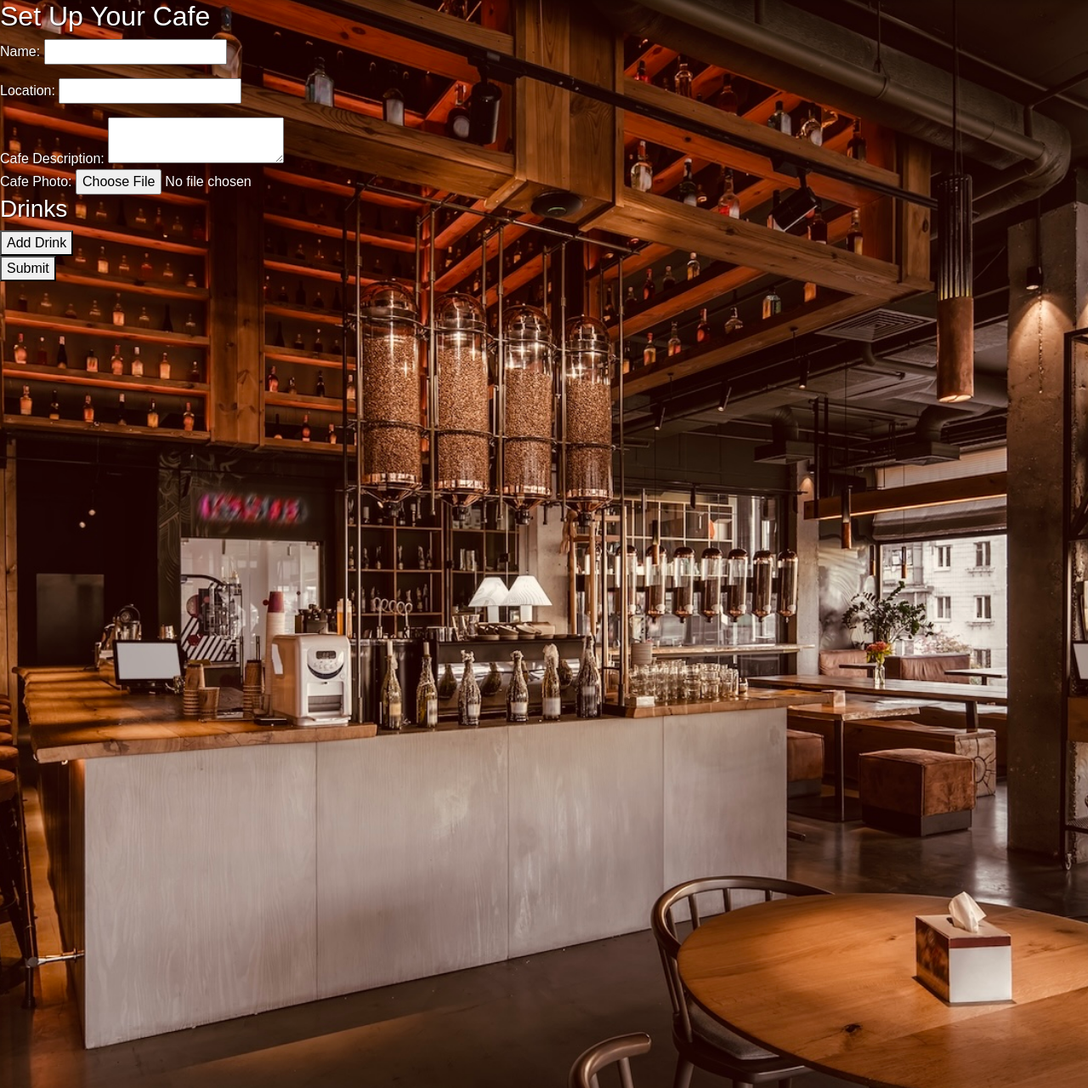
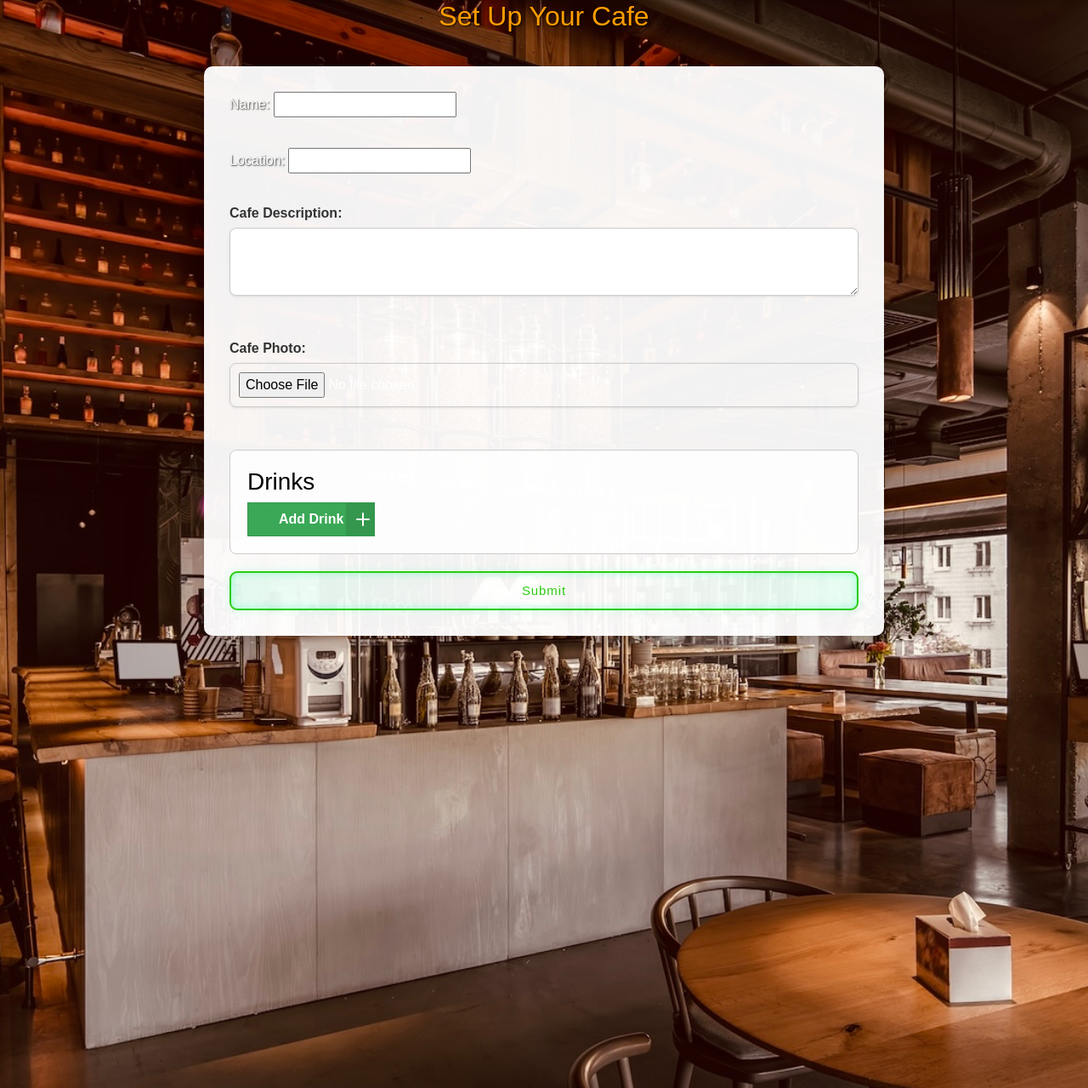
Before and after one commit to Martin-Gubala/WAD2-8C, a Django app: page /cafe_setup/ in a window 1280 px wide. Shown: the part 56-1336 px from the top of the page at 85% size. Run offline with Django 3.2, Linux system fonts and the light colour scheme.

Commit message:
Add css for cafe_setup.html

```diff
--- a/WAD2-8C/WAD2_Project/cafeCritics/static/css/style.css
+++ b/WAD2-8C/WAD2_Project/cafeCritics/static/css/style.css
@@ -397,3 +397,236 @@ footer {
     animation: fadeIn 1.2s ease-out forwards;
     text-shadow: none;
 }
+
+.cafe-setup-container {
+    background: rgba(255, 255, 255, 0.95);
+    border-radius: 10px;
+    box-shadow: 0px 8px 20px rgba(0, 0, 0, 0.2);
+    padding: 30px;
+    max-width: 800px;
+    margin: 40px auto;
+    position: relative;
+    animation: fadeIn 1.2s ease-out forwards;
+}
+
+.cafe-setup-title {
+    color: #ff9d00;
+    text-shadow: black;
+    font-size: 2rem;
+    text-align: center;
+    margin-bottom: 1.5rem;
+}
+
+.cafe-setup-form {
+    display: flex;
+    flex-direction: column;
+    gap: 1.2rem;
+}
+
+.form-group {
+    display: flex;
+    flex-direction: column;
+    margin-bottom: 1rem;
+}
+
+.label-text {
+    color: #333;
+    font-weight: bold;
+    text-shadow: none;
+    margin-bottom: 0.3rem;
+}
+
+
+.input-text,
+.input-textarea,
+.input-file {
+    margin-bottom: 15px;
+    border-radius: 8px;
+    padding: 10px;
+    border: 1px solid #ccc;
+    width: 100%;
+    box-shadow: 0 1px 3px rgba(0,0,0,0.1);
+    font-size: 1rem;
+    text-shadow: none;
+}
+
+.input-textarea {
+    min-height: 80px;
+    resize: vertical;
+}
+
+.drinks-container {
+    background: rgba(255, 255, 255, 0.8);
+    border: 1px solid #ccc;
+    padding: 20px;
+    border-radius: 8px;
+    animation: fadeIn 1.2s ease-out forwards;
+}
+
+.drink-form {
+    margin-top: 1rem;
+    padding-top: 1rem;
+    border-top: 1px solid #eee;
+    display: flex;
+    flex-wrap: wrap;
+    gap: 1rem;
+}
+
+/* Buttons */
+.btn-add-drink,
+.btn-submit {
+    background-color: #4CAF50;
+    color: #fff;
+    font-weight: bold;
+    padding: 10px 20px;
+    border: none;
+    border-radius: 8px;
+    transition: background-color 0.3s ease;
+    cursor: pointer;
+    text-shadow: none;
+}
+
+.btn-add-drink:hover,
+.btn-submit:hover {
+    background-color: #3e8e41;
+}
+
+/* Slight spacing under the "Add Drink" button */
+.btn-add-drink {
+    margin-bottom: 1rem;
+}
+
+/* Keep the submit button slightly separated */
+.btn-submit {
+    align-self: flex-start;
+}
+
+/* Responsive adjustments to keep the layout clean on smaller screens */
+@media (max-width: 600px) {
+    .cafe-setup-container {
+        padding: 20px;
+    }
+
+    .drink-form {
+        flex-direction: column;
+    }
+
+    .btn-submit {
+        width: 100%;
+    }
+}
+:root {
+    --custom-label-color: #000000;
+}
+.custom-color {
+    color: var(--custom-label-color) !important;
+    text-shadow: none;
+}
+
+:root {
+    --custom-label-color: #000000;
+}
+.custom-color {
+    color: var(--custom-label-color) !important;
+    animation: fadeIn 1s ease-out forwards;
+    transition: transform 0.3s ease-out;
+}
+.custom-color:hover {
+    transform: scale(1.05);
+}
+
+.button {
+    position: relative;
+    width: 150px;
+    height: 40px;
+    cursor: pointer;
+    display: flex;
+    align-items: center;
+    border: 1px solid #34974d;
+    background-color: #3aa856;
+    overflow: hidden;
+    transition: background-color 0.3s ease, border 0.3s ease;
+  }
+
+  .button__text {
+    transition: transform 0.3s ease, color 0.3s ease;
+    transform: translateX(30px);
+    color: #fff;
+    font-weight: 600;
+  }
+
+  .button__icon {
+    position: absolute;
+    transition: width 0.3s ease, transform 0.3s ease, background-color 0.3s ease;
+    transform: translateX(109px);
+    height: 100%;
+    width: 39px;
+    background-color: #34974d;
+    display: flex;
+    align-items: center;
+    justify-content: center;
+    will-change: width, transform;
+  }
+
+  .button .svg {
+    width: 30px;
+    stroke: #fff;
+  }
+
+  .button:hover {
+    background: #34974d;
+  }
+
+  .button:hover .button__text {
+    color: transparent;
+  }
+
+  .button:hover .button__icon {
+    width: 148px;
+    transform: translateX(0);
+  }
+
+  .button:active .button__icon {
+    background-color: #2e8644;
+  }
+
+  .button:active {
+    border: 1px solid #2e8644;
+  }
+
+.btn-ready {
+    --green: #2bcc0f;
+    font-size: 15px;
+    padding: 0.7em 2.7em;
+    letter-spacing: 0.06em;
+    position: relative;
+    font-family: inherit;
+    border-radius: 0.6em;
+    overflow: hidden;
+    transition: all 0.3s;
+    line-height: 1.4em;
+    border: 2px solid var(--green);
+    background: linear-gradient(to right, rgba(27, 253, 156, 0.1) 1%, transparent 40%, transparent 60%, rgba(27, 253, 156, 0.1) 100%);
+    color: var(--green);
+    box-shadow: inset 0 0 10px rgba(27, 253, 156, 0.4), 0 0 9px 3px rgba(27, 253, 156, 0.1);
+  }
+
+  .btn-ready:hover {
+    color: #067400;
+    box-shadow: inset 0 0 10px rgba(0, 133, 13, 0.6), 0 0 9px 3px rgba(27, 253, 156, 0.2);
+  }
+
+  .btn-ready:before {
+    content: "";
+    position: absolute;
+    left: -4em;
+    width: 4em;
+    height: 100%;
+    top: 0;
+    transition: transform 0.4s ease-in-out;
+    background: linear-gradient(to right, transparent 1%, rgba(27, 253, 156, 0.1) 40%, rgba(27, 253, 156, 0.1) 60%, transparent 100%);
+  }
+
+  .btn-ready:hover:before {
+    transform: translateX(15em);
+  }
--- a/WAD2-8C/templates/registration/cafe_setup.html
+++ b/WAD2-8C/templates/registration/cafe_setup.html
@@ -1,29 +1,47 @@
 {% extends 'registration/base_generic.html' %}
 {% block content %}
 <!-- Page title -->
-<h2>Set Up Your Cafe</h2>
+<h2 class="cafe-setup-title">Set Up Your Cafe</h2>
+
+<!-- Container for the cafe setup form -->
+<div class="cafe-setup-container">
+
     <!-- Form for setting up a new cafe -->
-<form method="post" enctype="multipart/form-data">
+    <form method="post" enctype="multipart/form-data" class="cafe-setup-form">
         {% csrf_token %} <!-- CSRF token for form security -->
         {{ form.as_p }} <!-- Django form rendered as paragraph elements -->
+
         <!-- Field for entering a description of the cafe -->
-    <div>
-        <label for="cafe-description">Cafe Description:</label>
-        <textarea name="cafe-description" id="cafe-description"></textarea>
+        <div class="form-group">
+            <label for="cafe-description" class="label-text">Cafe Description:</label>
+            <textarea name="cafe-description" id="cafe-description" class="input-textarea"></textarea>
         </div>
+
         <!-- File input for uploading a cafe photo -->
-    <div>
-        <label for="cafe-photo">Cafe Photo:</label>
-        <input type="file" name="cafe-photo" id="cafe-photo">
+        <div class="form-group">
+            <label for="cafe-photo" class="label-text">Cafe Photo:</label>
+            <input type="file" name="cafe-photo" id="cafe-photo" class="input-file">
         </div>
+
         <!-- Container for dynamic addition of drink forms -->
-    <div id="drinks-container">
-        <h3>Drinks</h3>
-        <button type="button" id="add-drink">Add Drink</button>
+        <div id="drinks-container" class="drinks-container">
+            <h3><span class="custom-color">Drinks</span></h3>
+            <button type="button" class="button" id="add-drink">
+                <span class="button__text">Add Drink</span>
+                <span class="button__icon">
+                  <svg xmlns="http://www.w3.org/2000/svg" width="24" viewBox="0 0 24 24" stroke-width="2" stroke-linejoin="round" stroke-linecap="round" stroke="currentColor" height="24" fill="none" class="svg">
+                    <line y2="19" y1="5" x2="12" x1="12"></line>
+                    <line y2="12" y1="12" x2="19" x1="5"></line>
+                  </svg>
+                </span>
+              </button>
         </div>
+
         <!-- Submit button for the form -->
-    <button type="submit">Submit</button>
+        <button type="submit" class="btn-ready">Submit</button>
     </form>
+
+</div>
 <!-- Script for dynamically adding additional drink forms -->
 <script>
     document.getElementById('add-drink').addEventListener('click', function() {
@@ -32,9 +50,9 @@
         // HTML for the new drink form, using backticks for multi-line strings
         const drinkForm = `
             <div class="drink-form">
-                <label for="drinks-${index}-name">Drink Name:</label>
+                <label for="drinks-${index}-name" class="custom-color">Drink Name:</label>
                 <input type="text" name="drinks-${index}-name" id="drinks-${index}-name">
-                <label for="drinks-${index}-photo">Drink Photo:</label>
+                <label for="drinks-${index}-photo" class="custom-color">Drink Photo:</label>
                 <input type="file" name="drinks-${index}-photo" id="drinks-${index}-photo">
             </div>
         `;
```
Also changed, not shown: WAD2-8C/WAD2_Project/db.sqlite3. Lines whose indentation alone changed are shown as unchanged.
